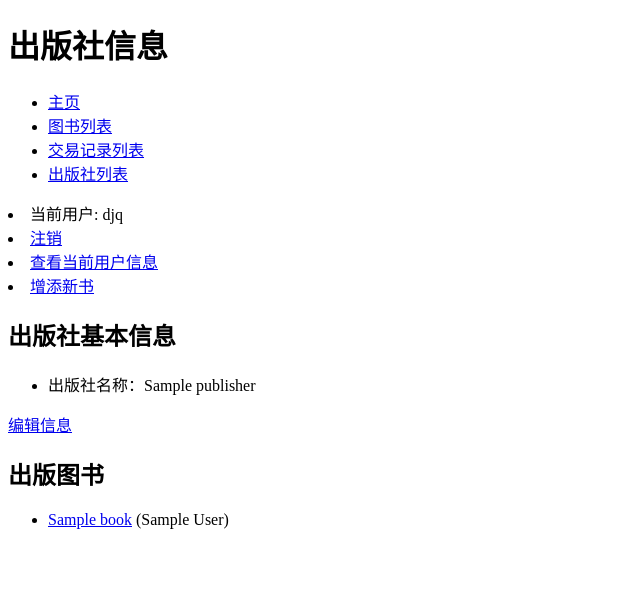
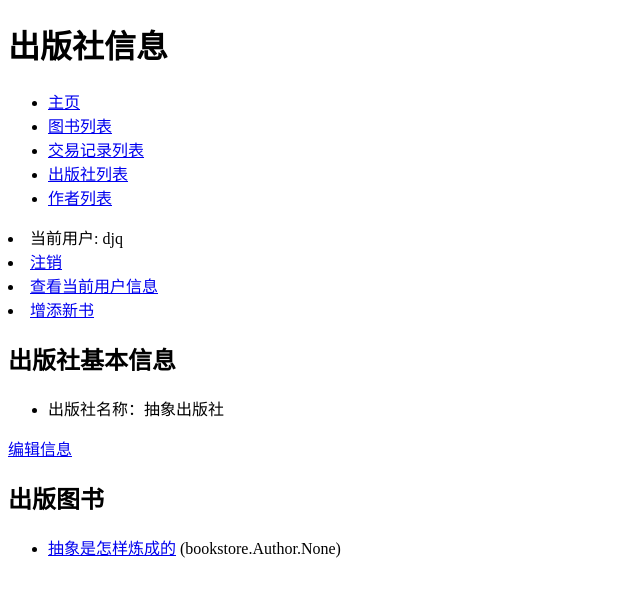
Before and after one commit to jqdai/bookstore_management_system, a Django app: page /bookstore/publishers/1/ in a window 1280 px wide. Shown: the top 597 px of the page, without its empty margins (0-640 px from the left). Run offline with Django 3.2, Linux system fonts and the light colour scheme; a user stored in the database is signed in; data comes from the database, SQL or seed files in the repository; tables that the repository leaves empty hold one stand-in row (values such as "Sample post").

Commit message:
基本实现了利用 Author 模式重构 Book 模式，利用 ManyToMany 处理一本书多个作者问题
还差两个问题：（1）在图书信息页显示全部作者（2）提示弹窗老师有延迟

```diff
--- a/bookstore/models.py
+++ b/bookstore/models.py
@@ -43,6 +43,21 @@ class Publisher(models.Model):
         return reverse('pub_books', args=[str(self.id)])
 
 
+class Author(models.Model):
+    name = models.CharField(max_length=30, verbose_name='作者姓名')
+
+    class Meta:
+        verbose_name = '作者'
+        verbose_name_plural = '作者'
+        ordering = ['name', ]
+
+    def __str__(self):
+        return self.name
+
+    def get_absolute_url(self):
+        return reverse('author_books', args=[str(self.id)])
+
+
 class Book(models.Model):
     """
     书籍信息模式，包括 ISBN号、书名、出版社、价格、库存
@@ -51,7 +66,7 @@ class Book(models.Model):
                             [vl.RegexValidator(regex='^\d{13}$', message='请确保ISBN格式正确！')])
     name = models.CharField(max_length=50, verbose_name='书名')
     language = models.CharField(max_length=10, verbose_name='语言', default='汉语')
-    author = models.CharField(max_length=30, verbose_name='作者')
+    author = models.ManyToManyField(Author, verbose_name='作者')
     publisher = models.ForeignKey(Publisher, on_delete=models.DO_NOTHING, verbose_name='出版社')
     price = models.DecimalField(max_digits=5, decimal_places=2, verbose_name='售价', validators=
                                 [vl.MaxValueValidator(999.99, message='最高999.99元'),
@@ -61,10 +76,10 @@ class Book(models.Model):
     class Meta:
         verbose_name = '图书信息'
         verbose_name_plural = '图书信息'
-        ordering = ['name', 'author', 'publisher']
+        ordering = ['name', 'publisher']
 
     def __str__(self):
-        return '《' + self.name + '》，' + self.author + '，' + self.ISBN + '，' + self.publisher.name
+        return '《' + self.name + '》，' + self.ISBN + '，' + self.publisher.name
 
     def get_absolute_url(self):
         return reverse('related_transaction', args=[str(self.id)])
@@ -94,9 +109,7 @@ class Transaction(models.Model):
     def __str__(self):
         rt = ''
         rt += 'Book name: ' + self.book.name
-        rt += '\nAuthor: ' + self.book.author
         rt += '\nISBN: ' + self.book.ISBN
-        rt += '\nPublisher:' + self.book.publisher
         rt += '\nDate: ' + str(self.time)
         rt += '\n' + self.paid
         return rt
--- a/bookstore/templates/base.html
+++ b/bookstore/templates/base.html
@@ -18,6 +18,7 @@
           <li><a href="{% url 'books' %}">图书列表</a></li>
           <li><a href="{% url 'transactions' %}">交易记录列表</a></li>
           <li><a href="{% url 'publishers' %}">出版社列表</a></li>
+          <li><a href="{% url 'authors' %}">作者列表</a></li>
       </ul>
       {% if user.is_authenticated %}
         <li>当前用户: {{ user.get_username }}</li>
--- a/bookstore/templates/bookstore/pub_books.html
+++ b/bookstore/templates/bookstore/pub_books.html
@@ -8,7 +8,7 @@
         <li>出版社名称：{{ publisher.name }}</li>
         </ul>
 
-        <a href="{% url 'profile_update' user.id %}" class="m1">编辑信息</a>
+        <a href="{% url 'pub_update' publisher.id %}" class="m1">编辑信息</a>
 
         <h2 class="title-style">出版图书</h2>
         <ul class="b1">
@@ -18,7 +18,7 @@
         </li>
         {% empty %}
         <li>
-            没有了，没有此人负责的订单了！
+            没有了，没有这家出版的图书了！
         </li>
         {% endfor %}
         </ul>
--- a/bookstore/urls.py
+++ b/bookstore/urls.py
@@ -14,6 +14,9 @@ urlpatterns = [
     path('publishers/', views.publishers, name='publishers'),
     path('publishers/<int:pid>/', views.pub_books, name='pub_books'),
     path('publishers/<int:pid>/update/', views.pub_update, name='pub_update'),
+    path('authors/', views.authors, name='authors'),
+    path('authors/<int:aid>/', views.author_books, name='author_books'),
+    path('authors/<int:aid>/update/', views.author_update, name='author_update'),
     # path('login/', views.login, name='login'),
     # path('logout/', views.logout, name='logout'),
     # path('user/<int:uid>/pwd_reset', views.pwd_reset, name='pwd_reset'),
--- a/bookstore/views.py
+++ b/bookstore/views.py
@@ -45,8 +45,9 @@ def book_list(request):
             aname = form.cleaned_data['author']
             lang = form.cleaned_data['language']
             pub = form.cleaned_data['publisher']
-            publisher = Publisher.objects.get(name=pub)
-            selected_books = publisher.book_set.order_by('name')
+            selected_books = Book.objects.distinct()
+            if pub:
+                selected_books = Publisher.objects.get(name=pub).book_set.order_by('name')
             if isbn:
                 selected_books = selected_books.filter(ISBN=isbn)
             if bname:
@@ -54,11 +55,9 @@ def book_list(request):
             if aname:
                 aname_list = aname.split('，')
                 for name in aname_list:
-                    selected_books = selected_books.filter(author__contains=name)
+                    selected_books = selected_books.filter(author__name__contains=name)
             if lang:
                 selected_books = selected_books.filter(language=lang)
-            if pub:
-                selected_books = selected_books.filter(publisher=pub)
             context = {'selected_books': selected_books}
             return render(request, 'bookstore/search.html', context=context)
     return render(request, 'bookstore/book_list.html', context=ct)
@@ -151,28 +150,39 @@ def new_book(request):
     :return:
     '''
     user = request.user
+    admin = Admin.objects.get(user=user)
     if request.method == 'POST':
         form = NewBookForm(request.POST)
         if form.is_valid():
-            publisher = Publisher.objects.get(name=form.cleaned_data['publisher'])
-            if not publisher:
+            pubtemp = Publisher.objects.filter(name=form.cleaned_data['publisher'])
+            if not pubtemp:
                 publisher = Publisher(name=form.cleaned_data['publisher'])
                 publisher.save()
+            else:
+                publisher = pubtemp[0]
             new_book = Book(
                 ISBN=form.cleaned_data['ISBN'],
                 name=form.cleaned_data['name'],
-                author=form.cleaned_data['author'],
-                lang=form.cleaned_data['language'],
+                language=form.cleaned_data['language'],
                 publisher=publisher,
                 price=form.cleaned_data['price'],
                 inventory=form.cleaned_data['amount'],
             )
             new_book.save()
+            author_list = form.cleaned_data['author'].split('，')
+            for aname in author_list:
+                auth_temp = Author.objects.filter(name=aname)
+                if not auth_temp:
+                    new_author = Author(name=aname)
+                    new_author.save()
+                else:
+                    new_author = auth_temp[0]
+                new_book.author.add(new_author)
 
             new_trans = Transaction(
                 in_out='进货',
                 book=new_book,
-                ruler=user,
+                ruler=admin,
                 cost=form.cleaned_data['cost'],
                 amount=form.cleaned_data['amount'],
                 time=timezone.now(),
@@ -198,6 +208,7 @@ def add_book(request, bid):
     :return:
     '''
     user = request.user
+    admin = Admin.objects.get(user=user)
     targ = Book.objects.get(id=bid)
     if request.method == 'POST':
         form = AddForm(request.POST)
@@ -209,7 +220,7 @@ def add_book(request, bid):
             new_trans = Transaction(
                 in_out='进货',
                 book=targ,
-                ruler=user,
+                ruler=admin,
                 cost=book_cost,
                 amount=book_amount,
                 time=timezone.now(),
@@ -235,6 +246,7 @@ def sell_book(request, bid):
     :return:
     '''
     user = request.user
+    admin = Admin.objects.get(user=user)
     targ = Book.objects.get(id=bid)
     if request.method == 'POST':
         form = SellForm(request.POST)
@@ -248,7 +260,7 @@ def sell_book(request, bid):
                 new_trans = Transaction(
                     in_out='出货',
                     book=targ,
-                    ruler=user,
+                    ruler=admin,
                     cost=targ.price,
                     amount=book_amount,
                     time=timezone.now(),
@@ -338,7 +350,7 @@ def publishers(request):
     pubs = Publisher.objects.all()
     ct = {'pubs': pubs}
     if request.method == 'POST':
-        form = PubForm(request.POST)
+        form = PubSearchForm(request.POST)
         if form.is_valid():
             pub_name = form.cleaned_data['name']
             selected_pubs = Publisher.objects.filter(name__contains=pub_name)
@@ -362,18 +374,64 @@ def pub_books(request, pid):
 
 @login_required
 def pub_update(request, pid):
-    user = request.user
     publisher = get_object_or_404(Publisher, id=pid)
     if request.method == 'POST':
-        form = PubForm(request.POST)
+        form = PubUpdateForm(request.POST)
         if form.is_valid():
             publisher.name = form.cleaned_data['name']
             publisher.save()
             messages.error(request, '修改成功')
-            return HttpResponseRedirect(reverse('profile', args=[pid]))
+            return HttpResponseRedirect(reverse('pub_books', args=[pid]))
         else:
             messages.error(request, '修改失败，请重试。注意务必按照规定的格式填写信息！')
     else:
         default_data = {'name': publisher.name, }
-        form = PubForm(default_data)
-    return render(request, 'bookstore/profile_update.html', {'form': form, 'user': user})
+        form = PubUpdateForm(default_data)
+    return render(request, 'bookstore/pub_update.html', {'form': form, 'publisher': publisher})
+
+
+@login_required
+def authors(request):
+    all_authors = Author.objects.all()
+    selected_authors = all_authors
+    ct = {'all_authors': all_authors}
+    if request.method == 'POST':
+        form = AuthorSearchForm(request.POST)
+        if form.is_valid():
+            aname = form.cleaned_data['name']
+            if aname:
+                selected_authors = all_authors.filter(name__contains=aname)
+            context = {'selected_authors': selected_authors}
+            return render(request, 'bookstore/author_search.html', context=context)
+    return render(request, 'bookstore/author_list.html', context=ct)
+
+
+@login_required
+def author_books(request, aid):
+    '''
+    展示出版社基本信息与所出版图书，可以修改基本信息
+    :param request:
+    :param pid:
+    :return:
+    '''
+    author = get_object_or_404(Author, id=aid)
+    author_books = author.book_set.filter(author=author)
+    return render(request, 'bookstore/author_books.html', {'author': author, 'author_books': author_books})
+
+
+@login_required
+def author_update(request, aid):
+    author = get_object_or_404(Author, id=aid)
+    if request.method == 'POST':
+        form = AuthorUpdateForm(request.POST)
+        if form.is_valid():
+            author.name = form.cleaned_data['name']
+            author.save()
+            messages.error(request, '修改成功')
+            return HttpResponseRedirect(reverse('author_books', args=[aid]))
+        else:
+            messages.error(request, '修改失败，请重试。注意务必按照规定的格式填写信息！')
+    else:
+        default_data = {'name': author.name, }
+        form = AuthorUpdateForm(default_data)
+    return render(request, 'bookstore/author_update.html', {'form': form, 'author': author})
```
Also changed, not shown: bookstore/admin.py (+7 -1 lines), bookstore/forms.py (+14 -2 lines), bookstore/templates/bookstore/author_books.html (added, +27 -0 lines), bookstore/templates/bookstore/author_list.html (added, +54 -0 lines), bookstore/templates/bookstore/author_search.html (added, +20 -0 lines), bookstore/templates/bookstore/author_update.html (added, +40 -0 lines), bookstore/templates/bookstore/pub_update.html (added, +40 -0 lines), bookstore/migrations/0001_initial.py, bookstore/migrations/0002_auto_20200508_1645.py (deleted), bookstore/migrations/0002_auto_20200508_2139.py (added), db.sqlite3.
